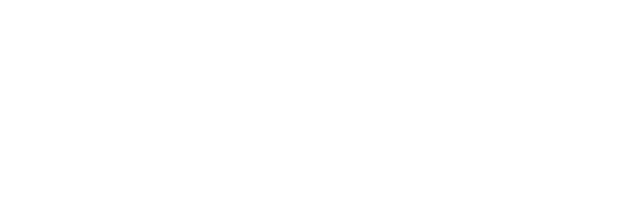
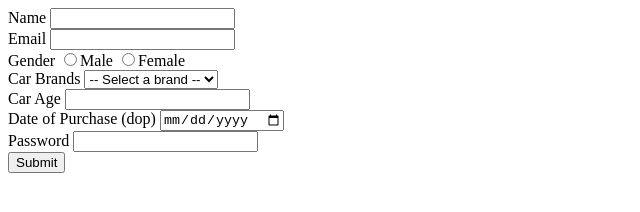
Before and after one commit to acciojob/car-insurance-form-Ayush-Rajput123, a website: page main.html in a window 1280 px wide. Shown: the whole page, without its empty margins (0-640 px from the left). Drawn offline with Linux system fonts and the light colour scheme.

Commit message:
created a submission

```diff
--- a/main.html
+++ b/main.html
@@ -7,7 +7,36 @@
 </head>
 
 <body>
-	<!-- the entire body must be written by student -->
+	<form method="post">
+        <label for="name">Name</label>
+        <input id="name"type="text" required>
+		<br>
+		<label for="email">Email</label>
+        <input id="email"type="email" required>
+		<br>
+		<label for="gender">Gender</label>
+        <input type="radio"name="gender" value="male">Male
+        <input type="radio"name="gender" value="female">Female
+		<br>
+		<label for="cars">Car Brands</label>
+		<select id="cars" name="cars">
+		    <option value="">-- Select a brand --</option>
+		    <option value="bmw">BMW</option>
+		    <option value="audi">Audi</option>
+		    <option value="mercedez">Mercedez</option>
+		</select>
+		<br>
+		<label for="carage">Car Age</label>
+		<input type="number" id="carage" name="carage" required>
+		<br>
+		<label for="dop">Date of Purchase (dop)</label>
+		<input type="date" id="dop" name="dop" required>
+		<br>
+		<label for="password">Password</label>
+		<input type="password" id="password" name="password" required>
+		<br>
+		<button type="submit" id="submit">Submit</button>
+	</form>
     <script type="text/javascript" src="./script.js">
 </script>
 
--- a/styles.css
+++ b/styles.css
@@ -1,2 +1,4 @@
-
-/* Your CSS Code here. */
+#submit:hover{
+	background-color:blue;
+	color:black !important;
+}
```
